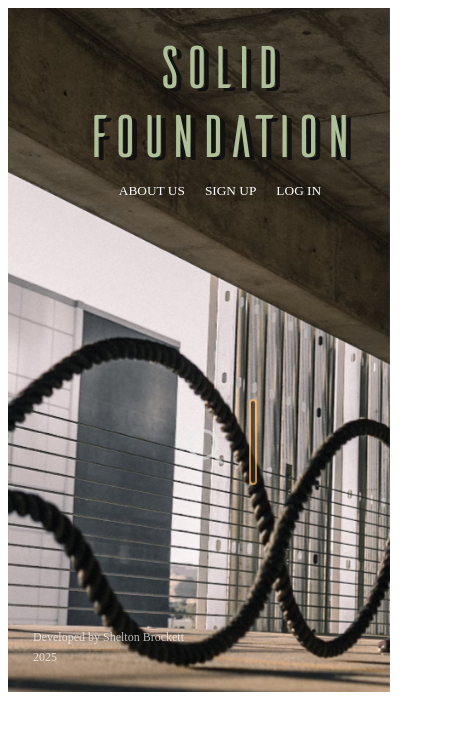
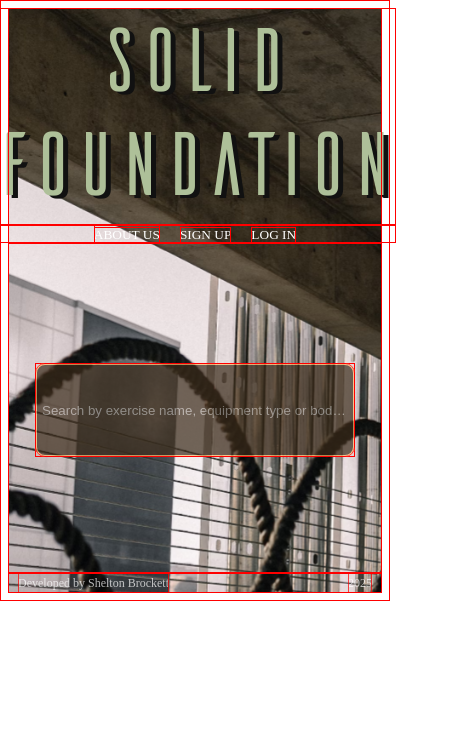
Before and after one commit to Shelton-B/final-project, a React (Vite) app: page / in a window 390 px wide. Shown: the top 730 px of the page, 453 px wide, since content can reach past the window. Built offline with nearby package versions, Linux system fonts and the light colour scheme.

Commit message:
update responsive layout

```diff
--- a/src/components/App/App.css
+++ b/src/components/App/App.css
@@ -1,3 +1,8 @@
+* {
+  outline: thin solid red;
+  outline-offset: -1px;
+}
+
 .page {
   background-color: #f3f3f3;
 }
@@ -22,6 +27,7 @@
     display: flex;
     justify-content: center;
     flex-direction: column;
+    padding: 0;
   }
 
   .page {
--- a/src/components/Exercises/Exercises.css
+++ b/src/components/Exercises/Exercises.css
@@ -8,4 +8,11 @@
   justify-content: center;
   flex-wrap: wrap;
   gap: 20px;
+  padding: 0;
 }
+
+@media screen and (max-width: 430px) {
+  .exercise {
+    margin-top: 100px;
+  }
+}
--- a/src/components/Footer/Footer.css
+++ b/src/components/Footer/Footer.css
@@ -18,6 +18,6 @@
 @media screen and (max-width: 430px) {
   .footer {
     display: flex;
-    flex-direction: column;
+    padding: 0 10px 0 10px;
   }
 }
--- a/src/components/Header/Header.css
+++ b/src/components/Header/Header.css
@@ -42,14 +42,11 @@
   }
 
   .header__text {
-    font-size: 60px;
+    font-size: 90px;
+    padding-bottom: 10px;
   }
 
   .header__button-container {
     justify-content: center;
   }
-
-  .header__text {
-    padding-bottom: 10px;
-  }
 }
--- a/src/components/Main/SearchMenu/SearchMenu.css
+++ b/src/components/Main/SearchMenu/SearchMenu.css
@@ -19,6 +19,7 @@
   opacity: 0.7;
   border-color: #ffb96c;
   color: white;
+  padding: 5px;
 }
 
 .search__icon {
@@ -46,4 +47,17 @@
 }
 
 @media screen and (max-width: 430px) {
+  .search__container {
+    max-width: 320px;
+    padding: 0;
+    margin-top: 120px;
+  }
+
+  .search__bar {
+    max-width: 320px;
+  }
+
+  .search__icon {
+    display: none;
+  }
 }
--- a/src/components/Main/SearchMenu/SearchMenu.jsx
+++ b/src/components/Main/SearchMenu/SearchMenu.jsx
@@ -49,7 +49,7 @@ function SearchMenu({ setExercises, setLoading }) {
         type="text"
         name="searchbar"
         value={search}
-        placeholder="Type in exercise, equipment type or body part (for example; barbell legs or squat)"
+        placeholder="Search by exercise name, equipment type or body part"
         onChange={handleChange}
         className="searchbar"
         minLength="1"
--- a/src/components/Pagination/Pagination.css
+++ b/src/components/Pagination/Pagination.css
@@ -37,3 +37,9 @@
   border-radius: 10px;
   opacity: 0.8;
 }
+
+@media screen and (max-width: 430px) {
+  .page-arrow {
+    background-color: #b23e28;
+  }
+}
```
